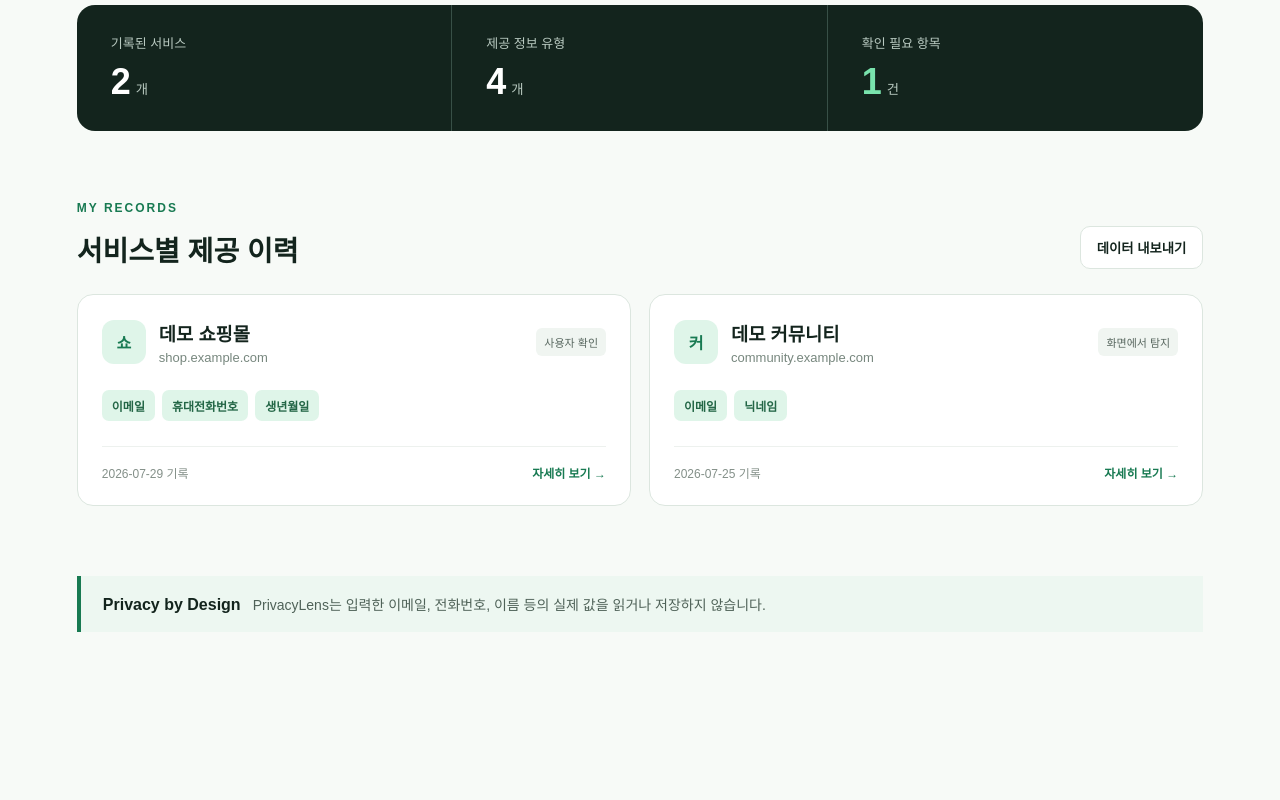
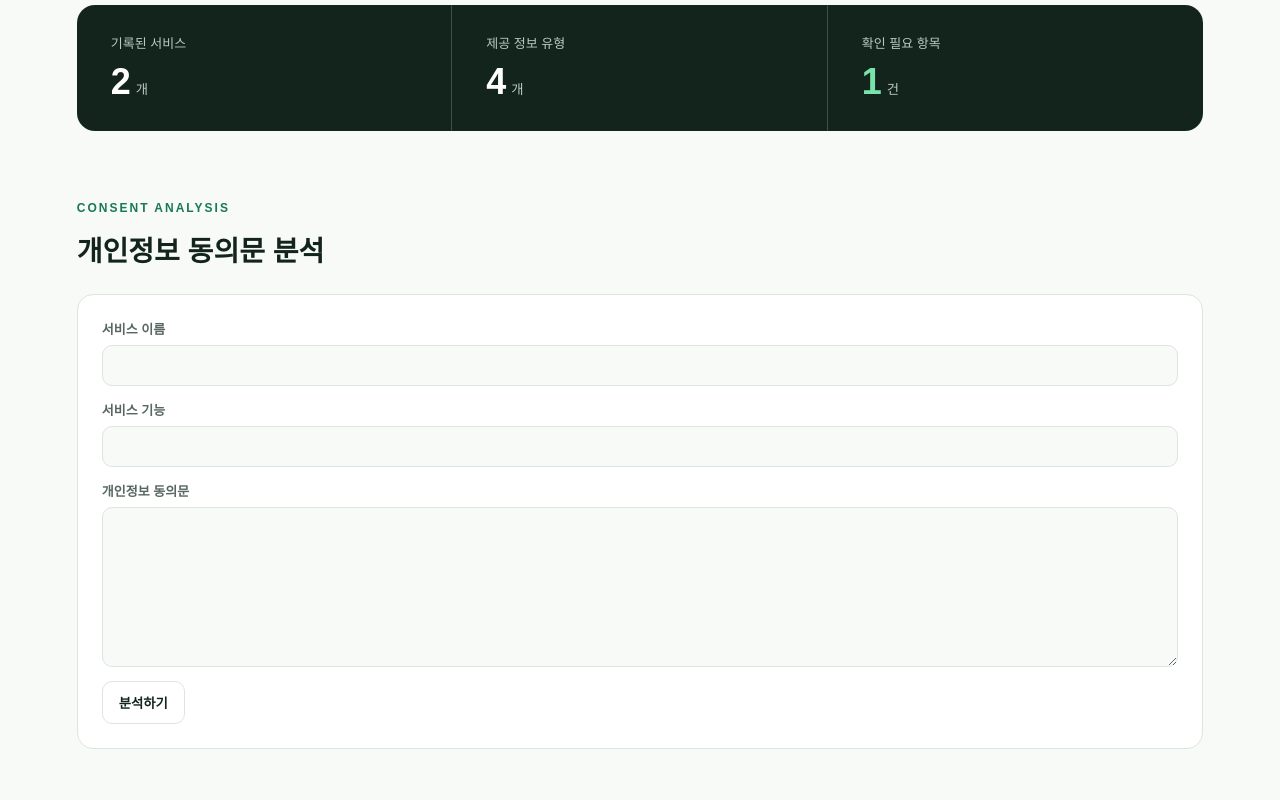
Before and after one commit to jiyou0720/PrivacyLens, a Next.js app in the folder apps/dashboard/: page / in a window 1280 px wide. Shown: the part 480-1280 px from the top of the page. Before the commit the page ends 1172 px from the top, so only its background shows below. Built offline with nearby package versions, Linux system fonts and the light colour scheme.

Commit message:
feat(dashboard): connect consent analysis interactions

```diff
--- /dev/null
+++ b/apps/dashboard/app/ConsentAnalysisPanel.tsx
@@ -0,0 +1,64 @@
+"use client";
+
+import { FormEvent, useState } from "react";
+
+type Analysis = {
+  service_name: string;
+  extracted: { collected_items: Array<{ original_name: string; normalized_name: string; necessity: string; reason: string; evidence_text: string }> };
+  findings: Array<{ rule_id: string; title: string; reason: string; recommendation: string }>;
+  risk_summary: { score: number; level: string; explanation: string };
+};
+
+export default function ConsentAnalysisPanel() {
+  const [serviceName, setServiceName] = useState("");
+  const [serviceFunction, setServiceFunction] = useState("");
+  const [documentText, setDocumentText] = useState("");
+  const [analysis, setAnalysis] = useState<Analysis | null>(null);
+  const [error, setError] = useState<string | null>(null);
+  const [loading, setLoading] = useState(false);
+
+  async function submit(event: FormEvent<HTMLFormElement>) {
+    event.preventDefault();
+    setError(null);
+    setAnalysis(null);
+    setLoading(true);
+    try {
+      const response = await fetch("/api/v1/analyses/text", {
+        method: "POST",
+        headers: { "Content-Type": "application/json" },
+        body: JSON.stringify({
+          service_name: serviceName.trim(),
+          service_function: serviceFunction.trim() || null,
+          document_text: documentText.trim(),
+        }),
+      });
+      const payload = await response.json().catch(() => null);
+      if (!response.ok) throw new Error(payload?.detail ?? "분석 요청을 처리하지 못했습니다.");
+      setAnalysis(payload as Analysis);
+    } catch (requestError) {
+      setError(requestError instanceof Error ? requestError.message : "분석 중 오류가 발생했습니다.");
+    } finally {
+      setLoading(false);
+    }
+  }
+
+  return (
+    <section className="records">
+      <div className="sectionTitle"><div><p className="eyebrow">CONSENT ANALYSIS</p><h2>개인정보 동의문 분석</h2></div></div>
+      <form className="record analysisForm" onSubmit={submit}>
+        <label>서비스 이름<input required maxLength={100} value={serviceName} onChange={(event) => setServiceName(event.target.value)} /></label>
+        <label>서비스 기능<input maxLength={1000} value={serviceFunction} onChange={(event) => setServiceFunction(event.target.value)} /></label>
+        <label>개인정보 동의문<textarea required minLength={20} maxLength={100000} value={documentText} onChange={(event) => setDocumentText(event.target.value)} /></label>
+        <button type="submit" disabled={loading}>{loading ? "분석 중..." : "분석하기"}</button>
+      </form>
+      {error && <aside className="notice" role="alert"><strong>분석 실패</strong><p>{error}</p></aside>}
+      {analysis && <article className="record analysisResult">
+        <div className="recordHead"><div className="logo">{analysis.risk_summary.score}</div><div><h3>{analysis.service_name}</h3><p>{analysis.risk_summary.level}</p></div></div>
+        <p>{analysis.risk_summary.explanation}</p>
+        <div className="chips">{analysis.extracted.collected_items.map((item) => <span key={item.original_name}>{item.normalized_name}</span>)}</div>
+        {analysis.extracted.collected_items.map((item) => <div className="resultItem" key={item.evidence_text}><strong>{item.original_name}</strong><p>{item.reason}</p><small>근거: {item.evidence_text}</small></div>)}
+        {analysis.findings.map((finding) => <div className="resultItem" key={finding.rule_id}><strong>{finding.title}</strong><p>{finding.reason}</p><small>권장: {finding.recommendation}</small></div>)}
+      </article>}
+    </section>
+  );
+}
--- /dev/null
+++ b/apps/dashboard/app/RecordActions.tsx
@@ -0,0 +1,24 @@
+"use client";
+
+import { useState } from "react";
+import type { ServiceRecord } from "@privacylens/contracts";
+
+export function ExportRecordsButton({ records }: { records: ServiceRecord[] }) {
+  function download() {
+    const url = URL.createObjectURL(new Blob([JSON.stringify(records, null, 2)], { type: "application/json" }));
+    const anchor = document.createElement("a");
+    anchor.href = url;
+    anchor.download = "privacylens-records.json";
+    anchor.click();
+    URL.revokeObjectURL(url);
+  }
+  return <button type="button" onClick={download}>데이터 내보내기</button>;
+}
+
+export function RecordDetails({ record, source }: { record: ServiceRecord; source: string }) {
+  const [expanded, setExpanded] = useState(false);
+  return <>
+    {expanded && <div className="recordDetail"><p>선택 동의: {record.optionalConsent === "accepted" ? "동의" : record.optionalConsent === "rejected" ? "거부" : "해당 없음"}</p><p>기록 출처: {source}</p></div>}
+    <div className="recordFoot"><time>{record.recordedAt} 기록</time><button type="button" onClick={() => setExpanded(!expanded)}>{expanded ? "접기 ↑" : "자세히 보기 →"}</button></div>
+  </>;
+}
--- a/apps/dashboard/app/globals.css
+++ b/apps/dashboard/app/globals.css
@@ -16,3 +16,6 @@ h1 { margin:0; max-width:760px; font-size:clamp(42px,6vw,78px); line-height:1.08
 .chips { display:flex; flex-wrap:wrap; gap:7px; margin:25px 0; }.chips span { padding:7px 10px; background:var(--mint); color:#236646; border-radius:7px; font-size:12px; font-weight:700; }.recordFoot { display:flex; justify-content:space-between; border-top:1px solid #edf1ee; padding-top:17px; font-size:12px; }.recordFoot time { color:#849089; }.recordFoot a { color:var(--green); font-weight:700; text-decoration:none; }
 .notice { margin:0 max(6vw,24px) 60px; border-left:4px solid var(--green); padding:18px 22px; background:#edf7f1; }.notice p { display:inline; margin-left:12px; color:#4f6258; font-size:14px; }
 @media(max-width:700px){ .stats,.recordGrid{grid-template-columns:1fr}.stats article{border-right:0;border-bottom:1px solid #385047}.sectionTitle{align-items:start;gap:20px}.recordHead>span{display:none}.notice p{display:block;margin:8px 0 0}h1{letter-spacing:-2px} }
+
+.analysisForm { display:grid; gap:14px; margin-bottom:18px; }.analysisForm label { display:grid; gap:7px; color:#58675f; font-size:13px; font-weight:700; }.analysisForm input,.analysisForm textarea { border:1px solid var(--line); border-radius:10px; padding:12px; background:var(--paper); color:var(--ink); font:inherit; }.analysisForm textarea { min-height:160px; resize:vertical; }.analysisForm button { justify-self:start; border:1px solid var(--line); background:white; border-radius:10px; padding:11px 16px; color:var(--ink); font-weight:700; }.analysisForm button:disabled { opacity:.6; }.analysisResult { margin-top:18px; }.analysisResult>p,.resultItem p { color:#58675f; line-height:1.6; }.resultItem { border-top:1px solid #edf1ee; padding:15px 0; }.resultItem small { color:#77877e; }
+.recordDetail { margin:-8px 0 18px; padding:13px; background:var(--paper); border-radius:8px; color:#58675f; font-size:12px; }.recordDetail p { margin:4px 0; }.recordFoot button { border:0; padding:0; background:none; color:var(--green); font:inherit; font-weight:700; cursor:pointer; }
--- a/apps/dashboard/app/page.tsx
+++ b/apps/dashboard/app/page.tsx
@@ -1,4 +1,6 @@
 import type { ServiceRecord } from "@privacylens/contracts";
+import ConsentAnalysisPanel from "./ConsentAnalysisPanel";
+import { ExportRecordsButton, RecordDetails } from "./RecordActions";
 
 const records: ServiceRecord[] = [
   {
@@ -49,17 +51,19 @@ export default function Home() {
         <article><span>확인 필요 항목</span><strong className="accent">1</strong><small>건</small></article>
       </section>
 
+      <ConsentAnalysisPanel />
+
       <section className="records">
         <div className="sectionTitle">
           <div><p className="eyebrow">MY RECORDS</p><h2>서비스별 제공 이력</h2></div>
-          <button type="button">데이터 내보내기</button>
+          <ExportRecordsButton records={records} />
         </div>
         <div className="recordGrid">
           {records.map((record) => (
             <article className="record" key={record.id}>
               <div className="recordHead"><div className="logo">{record.serviceName[3]}</div><div><h3>{record.serviceName}</h3><p>{record.domain}</p></div><span>{sourceLabel[record.source]}</span></div>
               <div className="chips">{record.dataTypes.map((type) => <span key={type}>{type}</span>)}</div>
-              <div className="recordFoot"><time>{record.recordedAt} 기록</time><a href="#">자세히 보기 →</a></div>
+              <RecordDetails record={record} source={sourceLabel[record.source]} />
             </article>
           ))}
         </div>
--- a/apps/dashboard/next.config.ts
+++ b/apps/dashboard/next.config.ts
@@ -2,6 +2,10 @@ import type { NextConfig } from "next";
 
 const nextConfig: NextConfig = {
   transpilePackages: ["@privacylens/contracts"],
+  async rewrites() {
+    if (process.env.NODE_ENV !== "development") return [];
+    return [{ source: "/api/:path*", destination: "http://127.0.0.1:8000/api/:path*" }];
+  },
 };
 
 export default nextConfig;
```
